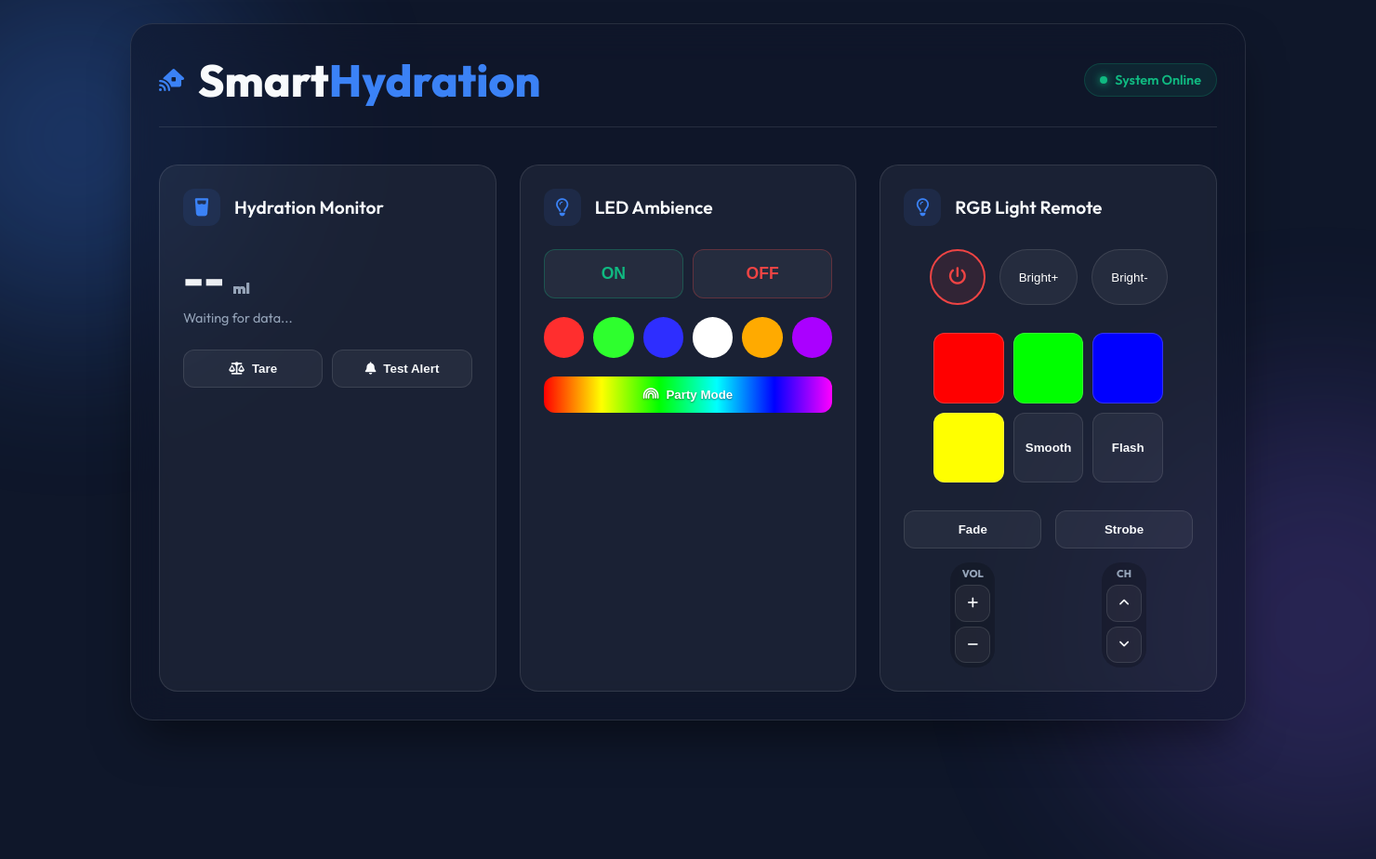
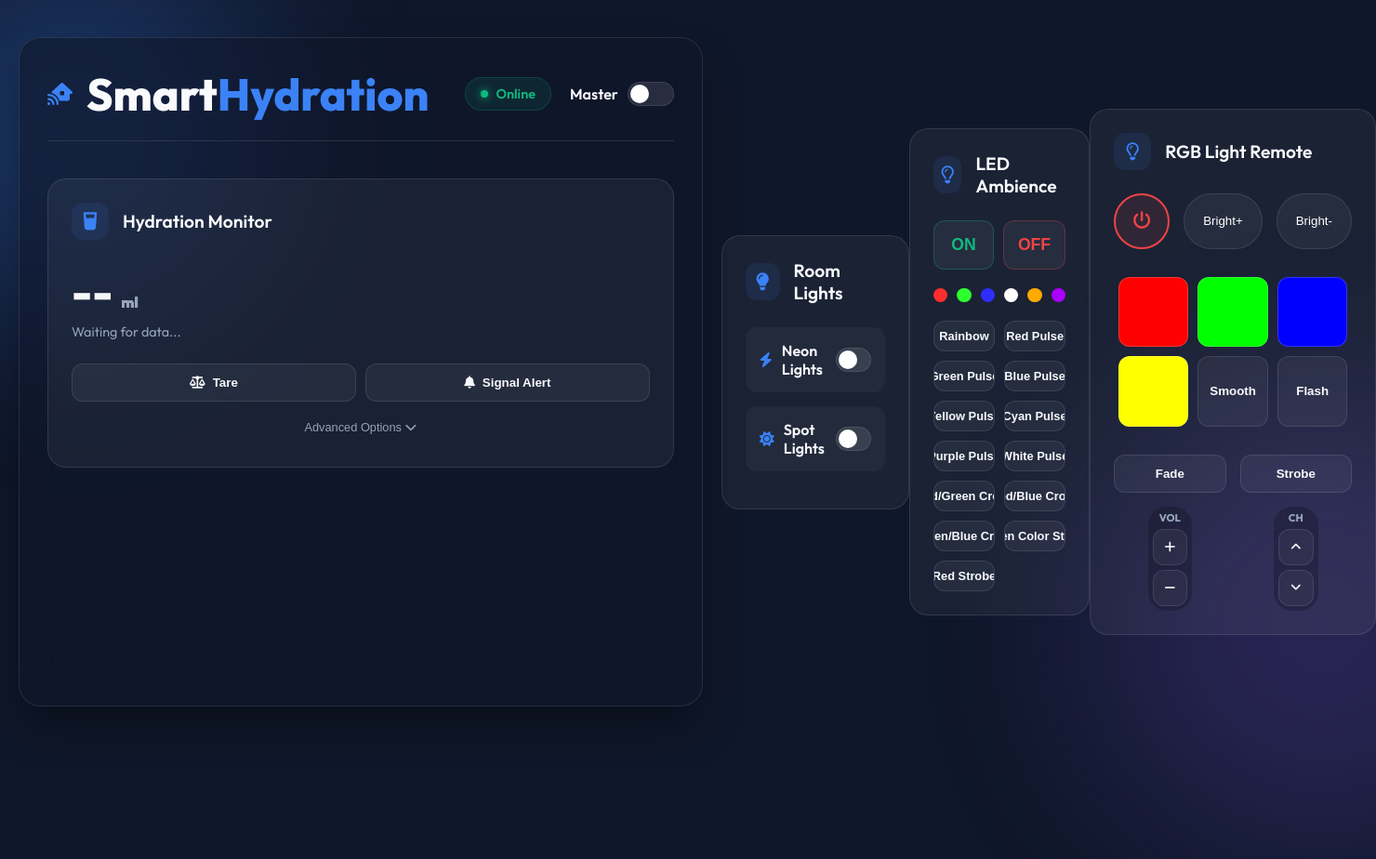
Before and after one commit to mithunbabbira/SmartHydrationSystem, a Flask app: page / in a window 1480 px wide; the page is wider, and only the part inside the window is pictured. Shown: that part at 93% size. Run offline with Flask 3, Linux system fonts and the light colour scheme.

Commit message:
feat: Add Adafruit IO, Master Switch, Advanced LED/Hydration Controls (Clean)

```diff
--- a/house_automation/pi_controller/static/app.js
+++ b/house_automation/pi_controller/static/app.js
@@ -31,3 +31,23 @@
 function sendHydration(cmd) {
     apiCall('/api/hydration/cmd', { cmd: cmd });
 }
+
+function sendHydrationCmd(cmd, val = 0) {
+    apiCall('/api/hydration/cmd', { cmd: cmd, val: val });
+}
+
+function toggleHydrationAdvanced() {
+    const p = document.getElementById('hyd-advanced');
+    p.style.display = p.style.display === 'none' ? 'block' : 'none';
+}
+
+function sendAIO(device, action) {
+    apiCall('/api/aio/cmd', { device: device, action: action });
+}
+
+function toggleMaster(checkbox) {
+    const action = checkbox.checked ? 'on' : 'off';
+    apiCall('/api/master/cmd', { action: action });
+    // Optimistic Update for UI? Or waiting for confirmation?
+    // For now, fire and forget.
+}
--- a/house_automation/pi_controller/static/index.html
+++ b/house_automation/pi_controller/static/index.html
@@ -5,8 +5,9 @@
     <meta charset="UTF-8">
     <meta name="viewport" content="width=device-width, initial-scale=1.0">
     <title>Smart Home Control</title>
-    <link rel="stylesheet" href="style.css">
+    <link rel="stylesheet" href="style.css?v=2">
     <link href="https://fonts.googleapis.com/css2?family=Outfit:wght@300;400;600;800&display=swap" rel="stylesheet">
+    <!-- Font Awesome -->
     <link rel="stylesheet" href="https://cdnjs.cloudflare.com/ajax/libs/font-awesome/6.4.0/css/all.min.css">
 </head>
 
@@ -20,8 +21,18 @@
                 <i class="fa-solid fa-house-signal"></i>
                 <h1>Smart<span class="highlight">Hydration</span></h1>
             </div>
+
+            <div class="header-controls">
                 <div class="status-pill online">
-                <span class="dot"></span> System Online
+                    <span class="dot"></span> Online
+                </div>
+                <div class="master-switch">
+                    <span>Master</span>
+                    <label class="switch">
+                        <input type="checkbox" id="master-toggle" onclick="toggleMaster(this)">
+                        <span class="slider round"></span>
+                    </label>
+                </div>
             </div>
         </header>
 
@@ -44,8 +55,60 @@
                             <i class="fa-solid fa-scale-balanced"></i> Tare
                         </button>
                         <button onclick="sendHydration('test_alert')" class="btn-glass warning">
-                            <i class="fa-solid fa-bell"></i> Test Alert
+                            <i class="fa-solid fa-bell"></i> Signal Alert
                         </button>
+                    </div>
+
+                    <button class="btn-text" onclick="toggleHydrationAdvanced()">Advanced Options <i
+                            class="fa-solid fa-chevron-down"></i></button>
+
+                    <div id="hyd-advanced" class="advanced-panel" style="display: none;">
+                        <div class="control-group">
+                            <button onclick="sendHydrationCmd('0x52')" class="btn-glass danger">Force Reminder</button>
+                            <button onclick="sendHydrationCmd('0x53')" class="btn-glass success">Silence Alert</button>
+                        </div>
+                        <div class="control-group">
+                            <button onclick="sendHydrationCmd('0x11', 1)" class="btn-glass">Test Buzzer</button>
+                            <button onclick="sendHydrationCmd('0x10', 1)" class="btn-glass">Test LED</button>
+                        </div>
+                        <div class="control-group">
+                            <button onclick="sendHydrationCmd('0x40')" class="btn-glass secondary">Ping
+                                Presence</button>
+                            <button onclick="sendHydrationCmd('0x30')" class="btn-glass secondary">Sync Time</button>
+                        </div>
+                    </div>
+                </div>
+            </div>
+    </div>
+
+    </div>
+
+    <!-- Room Lights Card (AIO) -->
+    <div class="card lights-card">
+        <div class="card-header">
+            <div class="icon-box"><i class="fa-solid fa-lightbulb"></i></div>
+            <h2>Room Lights</h2>
+        </div>
+        <div class="card-body">
+            <div class="light-row">
+                <div class="light-info">
+                    <i class="fa-solid fa-bolt highlight"></i>
+                    <span>Neon Lights</span>
+                </div>
+                <label class="switch">
+                    <input type="checkbox" onchange="sendAIO('neon', this.checked ? 'on' : 'off')">
+                    <span class="slider round"></span>
+                </label>
+            </div>
+            <div class="light-row">
+                <div class="light-info">
+                    <i class="fa-solid fa-sun highlight"></i>
+                    <span>Spot Lights</span>
+                </div>
+                <label class="switch">
+                    <input type="checkbox" onchange="sendAIO('spot', this.checked ? 'on' : 'off')">
+                    <span class="slider round"></span>
+                </label>
             </div>
         </div>
     </div>
@@ -71,9 +134,21 @@
                 <div class="color-btn" style="--clr:#aa00ff" onclick="sendColor(8)"></div> <!-- Purple -->
             </div>
 
-                    <button onclick="sendColor(37)" class="btn-glass rainbow-btn">
-                        <i class="fa-solid fa-rainbow"></i> Party Mode
-                    </button>
+            <div class="mode-grid">
+                <button onclick="sendColor(37)" class="btn-glass mode-btn">Rainbow</button>
+                <button onclick="sendColor(38)" class="btn-glass mode-btn">Red Pulse</button>
+                <button onclick="sendColor(39)" class="btn-glass mode-btn">Green Pulse</button>
+                <button onclick="sendColor(40)" class="btn-glass mode-btn">Blue Pulse</button>
+                <button onclick="sendColor(41)" class="btn-glass mode-btn">Yellow Pulse</button>
+                <button onclick="sendColor(42)" class="btn-glass mode-btn">Cyan Pulse</button>
+                <button onclick="sendColor(43)" class="btn-glass mode-btn">Purple Pulse</button>
+                <button onclick="sendColor(44)" class="btn-glass mode-btn">White Pulse</button>
+                <button onclick="sendColor(45)" class="btn-glass mode-btn">Red/Green Cross</button>
+                <button onclick="sendColor(46)" class="btn-glass mode-btn">Red/Blue Cross</button>
+                <button onclick="sendColor(47)" class="btn-glass mode-btn">Green/Blue Cross</button>
+                <button onclick="sendColor(48)" class="btn-glass mode-btn">Seven Color Strobe</button>
+                <button onclick="sendColor(49)" class="btn-glass mode-btn">Red Strobe</button>
+            </div>
         </div>
     </div>
 
@@ -102,14 +177,11 @@
             </div>
 
             <div class="color-grid-ir">
-                        <button onclick="sendIR('F720DF')" class="btn-color" style="background:red"
-                            title="Red"></button>
+                <button onclick="sendIR('F720DF')" class="btn-color" style="background:red" title="Red"></button>
                 <button onclick="sendIR('F720DF')" class="btn-color" style="background:#00ff00"
                     title="Green (Guess: F7A05F?)"></button>
-                        <button onclick="sendIR('F7609F')" class="btn-color" style="background:blue"
-                            title="Blue"></button>
-                        <button onclick="sendIR('F708F7')" class="btn-color" style="background:yellow"
-                            title="Yellow"></button>
+                <button onclick="sendIR('F7609F')" class="btn-color" style="background:blue" title="Blue"></button>
+                <button onclick="sendIR('F708F7')" class="btn-color" style="background:yellow" title="Yellow"></button>
                 <button onclick="sendIR('F7F00F')" class="btn-glass">Smooth</button>
                 <button onclick="sendIR('F7D02F')" class="btn-glass">Flash</button>
             </div>
@@ -122,24 +194,20 @@
             <div class="row vol-ch">
                 <div class="vertical-group">
                     <span class="label">VOL</span>
-                            <button onclick="sendIR('F7807F')" class="btn-glass"><i
-                                    class="fa-solid fa-plus"></i></button>
-                            <button onclick="sendIR('F7D02F')" class="btn-glass"><i
-                                    class="fa-solid fa-minus"></i></button>
+                    <button onclick="sendIR('F7807F')" class="btn-glass"><i class="fa-solid fa-plus"></i></button>
+                    <button onclick="sendIR('F7D02F')" class="btn-glass"><i class="fa-solid fa-minus"></i></button>
                 </div>
                 <div class="vertical-group">
                     <span class="label">CH</span>
-                            <button onclick="sendIR('F720DF')" class="btn-glass"><i
-                                    class="fa-solid fa-angle-up"></i></button>
-                            <button onclick="sendIR('F7A05F')" class="btn-glass"><i
-                                    class="fa-solid fa-angle-down"></i></button>
+                    <button onclick="sendIR('F720DF')" class="btn-glass"><i class="fa-solid fa-angle-up"></i></button>
+                    <button onclick="sendIR('F7A05F')" class="btn-glass"><i class="fa-solid fa-angle-down"></i></button>
                 </div>
             </div>
         </div>
     </div>
     </main>
     </div>
-    <script src="app.js"></script>
+    <script src="app.js?v=2"></script>
 </body>
 
 </html>
--- a/house_automation/pi_controller/static/style.css
+++ b/house_automation/pi_controller/static/style.css
@@ -89,6 +89,74 @@
     border-bottom: 1px solid var(--glass-border);
 }
 
+.header-controls {
+    display: flex;
+    gap: 20px;
+    align-items: center;
+}
+
+.master-switch {
+    display: flex;
+    align-items: center;
+    gap: 10px;
+    font-weight: 600;
+    color: var(--text-main);
+}
+
+/* Toggle Switch */
+.switch {
+    position: relative;
+    display: inline-block;
+    width: 50px;
+    height: 26px;
+}
+
+.switch input {
+    opacity: 0;
+    width: 0;
+    height: 0;
+}
+
+.slider {
+    position: absolute;
+    cursor: pointer;
+    top: 0;
+    left: 0;
+    right: 0;
+    bottom: 0;
+    background-color: rgba(255, 255, 255, 0.1);
+    transition: .4s;
+    border: 1px solid var(--glass-border);
+}
+
+.slider:before {
+    position: absolute;
+    content: "";
+    height: 20px;
+    width: 20px;
+    left: 2px;
+    bottom: 2px;
+    background-color: white;
+    transition: .4s;
+}
+
+input:checked+.slider {
+    background-color: var(--primary);
+    box-shadow: 0 0 15px rgba(59, 130, 246, 0.4);
+}
+
+input:checked+.slider:before {
+    transform: translateX(24px);
+}
+
+.slider.round {
+    border-radius: 34px;
+}
+
+.slider.round:before {
+    border-radius: 50%;
+}
+
 .logo {
     display: flex;
     align-items: center;
@@ -171,6 +239,24 @@
     font-weight: 600;
 }
 
+/* Light Rows */
+.light-row {
+    display: flex;
+    justify-content: space-between;
+    align-items: center;
+    padding: 15px;
+    background: rgba(255, 255, 255, 0.03);
+    border-radius: 12px;
+    margin-bottom: 15px;
+}
+
+.light-info {
+    display: flex;
+    gap: 10px;
+    align-items: center;
+    font-weight: 600;
+}
+
 /* Controls */
 .display-value {
     font-size: 3rem;
@@ -217,6 +303,7 @@
 .control-group {
     display: flex;
     gap: 10px;
+    margin-bottom: 10px;
 }
 
 .power-toggle {
@@ -228,6 +315,41 @@
 .large {
     padding: 15px;
     font-size: 1.1rem;
+}
+
+/* Advanced Panel */
+.btn-text {
+    background: none;
+    border: none;
+    color: var(--text-muted);
+    font-size: 0.8rem;
+    cursor: pointer;
+    margin: 10px 0;
+    width: 100%;
+    text-align: center;
+}
+
+.btn-text:hover {
+    color: white;
+}
+
+.advanced-panel {
+    background: rgba(0, 0, 0, 0.2);
+    padding: 15px;
+    border-radius: 12px;
+    animation: fadeIn 0.3s ease;
+}
+
+@keyframes fadeIn {
+    from {
+        opacity: 0;
+        transform: translateY(-10px);
+    }
+
+    to {
+        opacity: 1;
+        transform: translateY(0);
+    }
 }
 
 .success {
@@ -270,6 +392,21 @@
 .color-btn:hover {
     transform: scale(1.2);
     box-shadow: 0 0 15px var(--clr);
+}
+
+.mode-grid {
+    display: grid;
+    grid-template-columns: repeat(2, 1fr);
+    gap: 10px;
+    margin-top: 15px;
+}
+
+.mode-btn {
+    font-size: 0.8rem;
+    padding: 8px;
+    white-space: nowrap;
+    overflow: hidden;
+    text-overflow: ellipsis;
 }
 
 .rainbow-btn {
```
Also changed, not shown: house_automation/pi_controller/config.py (+13 -0 lines), house_automation/pi_controller/web_server.py (+109 -14 lines). Lines whose indentation alone changed are shown as unchanged.
